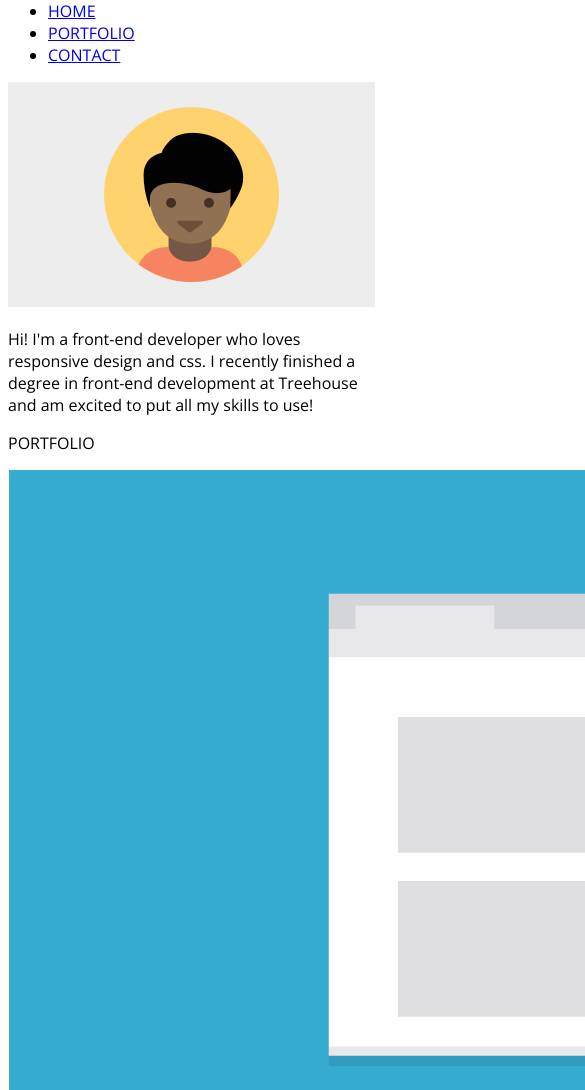
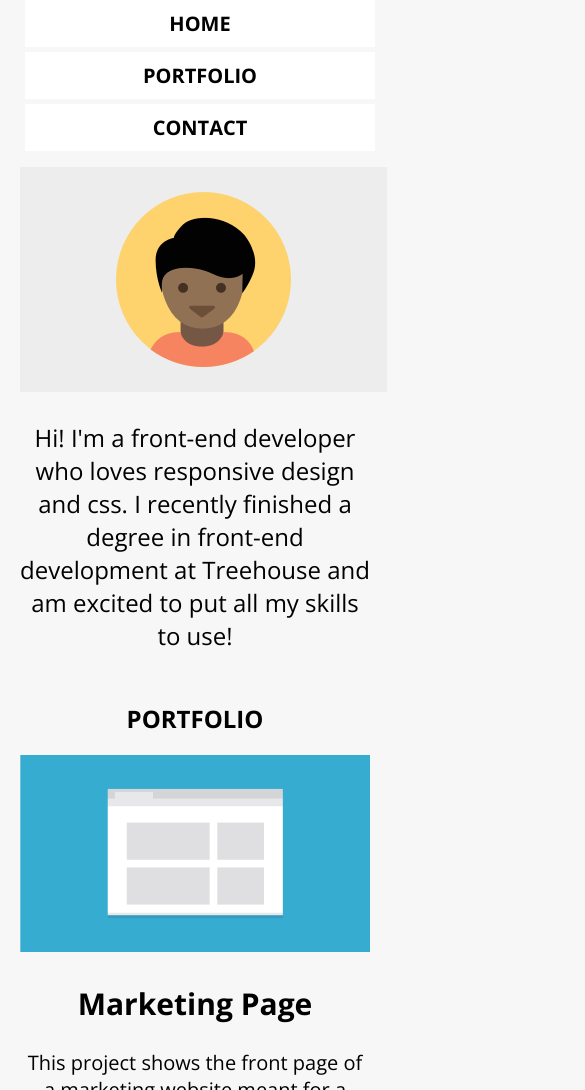
Before and after one commit to karsoncornell/Techdegree-project-2, a plain HTML site: page index.html in a window 390 px wide. Shown: the part 67-1157 px from the top of the page, 585 px wide, since content can reach past the window. Drawn offline with nearby package versions, Linux system fonts and the light colour scheme.

Commit message:
Mobile Layout Adjustments

```diff
--- a/css/styles.css
+++ b/css/styles.css
@@ -1,5 +1,6 @@
 * {
   font-family: 'Open Sans', sans-serif;
+  box-sizing: border-box;
 
 }
 /* Main Layout Styles */
@@ -10,3 +11,88 @@
   text-align: center;
 
 }
+
+.intro {
+  font-size: 1.5em;
+}
+
+.main-nav a:link {
+  text-align: center;
+  font-weight: 700;
+  font-size: 1.25em;
+  color: black;
+  text-decoration: none;
+}
+
+.main-nav li {
+  background-color: white;
+  padding: 10px;
+  margin: 5px;
+  width: 100%;
+}
+
+.main-header {
+  text-align: center;
+  margin-bottom: 50px;
+}
+
+.main-nav {
+  text-align: center;
+}
+
+ul {
+  list-style: none;
+  padding: 0;
+}
+
+body {
+  background-color: #f7f7f7;
+  margin-left: 20px;
+  margin-right: 20px;
+}
+
+.responsive {
+  max-width: 100%;
+  height: auto;
+}
+
+.col {
+  text-align: center;
+  margin-bottom: 50px;
+  font-size: 1.25em;
+}
+
+.col h2 {
+  font-weight: 600;
+}
+
+.section {
+  text-align: center;
+}
+
+.contact {
+  text-align: center;
+}
+
+.bottom-bar {
+  border-top: 2px solid #cccccc;
+  padding: 20px;
+  margin-bottom: 20px;
+}
+
+.bottom-name {
+  float: left;
+  font-weight: 800;
+  text-align: left;
+
+}
+
+.back-to-top {
+  float: right;
+  font-weight: 800;
+  text-align: right;
+}
+
+.bottom-bar a:link {
+  text-decoration: none;
+}
--- a/index.html
+++ b/index.html
@@ -3,33 +3,33 @@
   <head>
     <meta charset="utf-8">
     <meta name="viewport" content="width=device-width, initial-scale=1">
-    <link href="https://fonts.googleapis.com/css?family=Open+Sans" rel="stylesheet">
+    <link href="https://fonts.googleapis.com/css?family=Open+Sans:400,700,700i,800,800i" rel="stylesheet">
     <link rel="stylesheet" href="css/styles.css">
     <title>Karson Cornell</title>
   </head>
   <body>
-    <div class="main-header">
+    <div class="main-header" id="home">
       <span class="name">Karson Cornell</span>
       <nav class="main-nav">
         <ul>
-          <li><a href="#">HOME</a></li>
-          <li><a href="#">PORTFOLIO</a></li>
-          <li><a href="#">CONTACT</a></li>
+          <li><a href="#home">HOME</a></li>
+          <li><a href="#portfolio">PORTFOLIO</a></li>
+          <li><a href="#contact">CONTACT</a></li>
         </ul>
       </nav>
       <img src="images/responsive-layout-profile.png" alt="Profile Image">
-      <p>Hi! I'm a front-end developer who loves responsive design and css. I recently
+      <p class="intro">Hi! I'm a front-end developer who loves responsive design and css. I recently
         finished a degree in front-end development at Treehouse and am excited to put all
         my skills to use!
       </p>
     </div>
 
-    <div class="portfolio">
+    <div class="portfolio" id="portfolio">
 
-      <p>PORTFOLIO</p>
+      <h2 class="section">PORTFOLIO</h2>
 
       <div class="P1 col">
-      <img src="images/portfolio-1.png" alt="P1">
+      <img src="images/portfolio-1.png" alt="P1" class="responsive">
       <h2>Marketing Page</h2>
       <p>This project shows the front page of a marketing website meant for
         a specific business I'm interested in.
@@ -37,7 +37,7 @@
       </div>
 
       <div class="P2 col">
-        <img src="images/portfolio-2.png" alt="P2">
+        <img src="images/portfolio-2.png" alt="P2" class="responsive">
         <h2>Search Page</h2>
         <p>This project searches through a specific database to find information that
           the user is trying to look up.
@@ -45,7 +45,7 @@
       </div>
 
       <div class="P3 col">
-        <img src="images/portfolio-3.png" alt="P3">
+        <img src="images/portfolio-3.png" alt="P3" class="responsive">
         <h2>Travel App</h2>
         <p>This project compares travel times based on different transportation
           methods and tells you the best one.
@@ -53,7 +53,7 @@
       </div>
 
       <div class="P4 col">
-        <img src="images/portfolio-4.png" alt="P4">
+        <img src="images/portfolio-4.png" alt="P4" class="responsive">
         <h2>Map of Favorite Spots</h2>
         <p>This project uses mapping APIs to plot points for my favorite spots in the city
           for a do-it-yourself walking tour.
@@ -61,7 +61,7 @@
       </div>
 
       <div class="P5 col">
-        <img src="images/portfolio-5.png" alt="P5">
+        <img src="images/portfolio-5.png" alt="P5" class="responsive">
         <h2>Photo Gallery</h2>
         <p>This project shows pictures from a recent trip to the viewer and
           allows them to easily navigate through photos.
@@ -69,7 +69,7 @@
       </div>
 
       <div class="P6 col">
-        <img src="images/portfolio-6.png" alt="P6">
+        <img src="images/portfolio-6.png" alt="P6" class="responsive">
         <h2>Calculator</h2>
         <p>Someone can enter in the numbers they want and press the big blue button
           and get the result.
@@ -79,8 +79,8 @@
     </div>
 
     <footer>
-      <div class="contact">
-      <h2>CONTACT</h2>
+      <div class="contact" id="contact">
+      <h2 class="section">CONTACT</h2>
       <p>If you're interested in chatting or want more information about what I've been working
         on, I'd love to hear from you!</p>
         <p><b>Phone</b> +1 (111)555-1234</p>
@@ -89,7 +89,7 @@
 
     <div class="bottom-bar">
       <span class="bottom-name">Karson Cornell</span>
-      <span class="back-to-top">BACK TO TOP</span>
+      <span class="back-to-top"><a href="#home">BACK TO TOP</a></span>
     </div>
 
     </footer>
```
